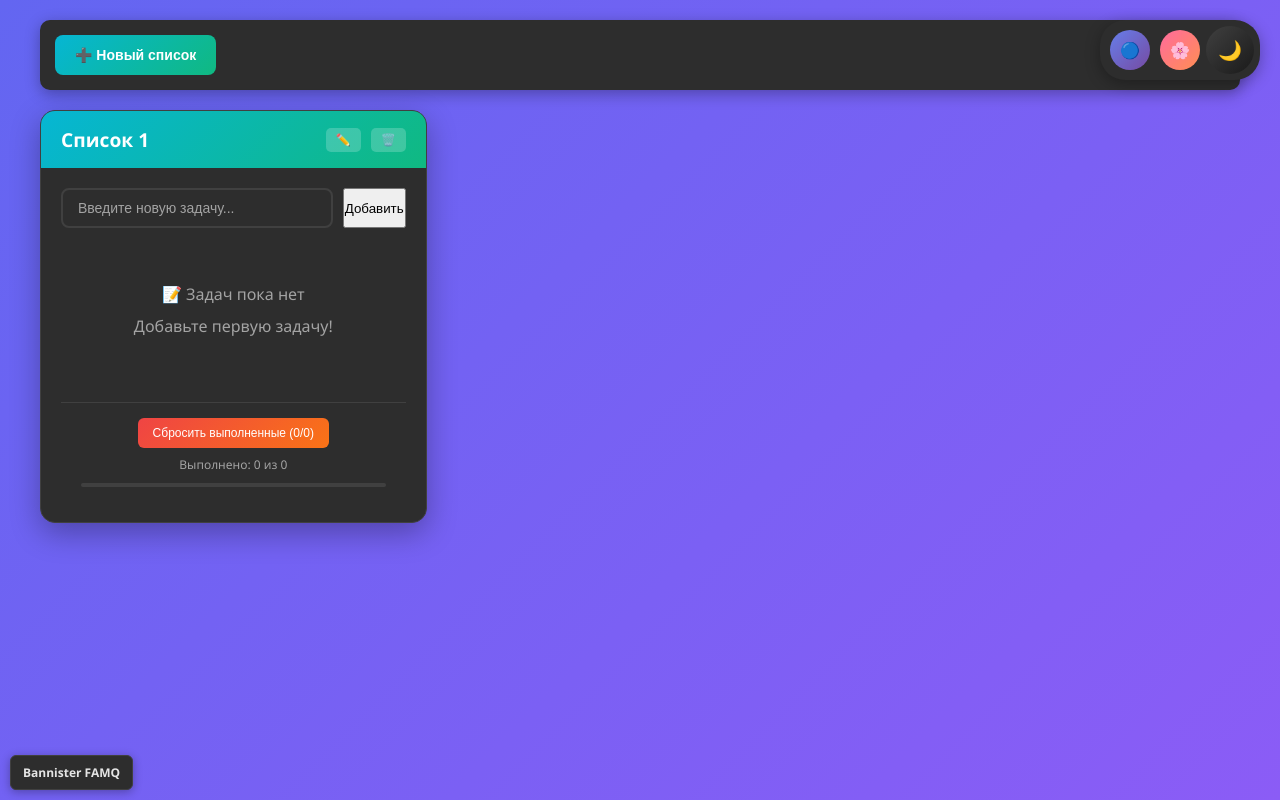
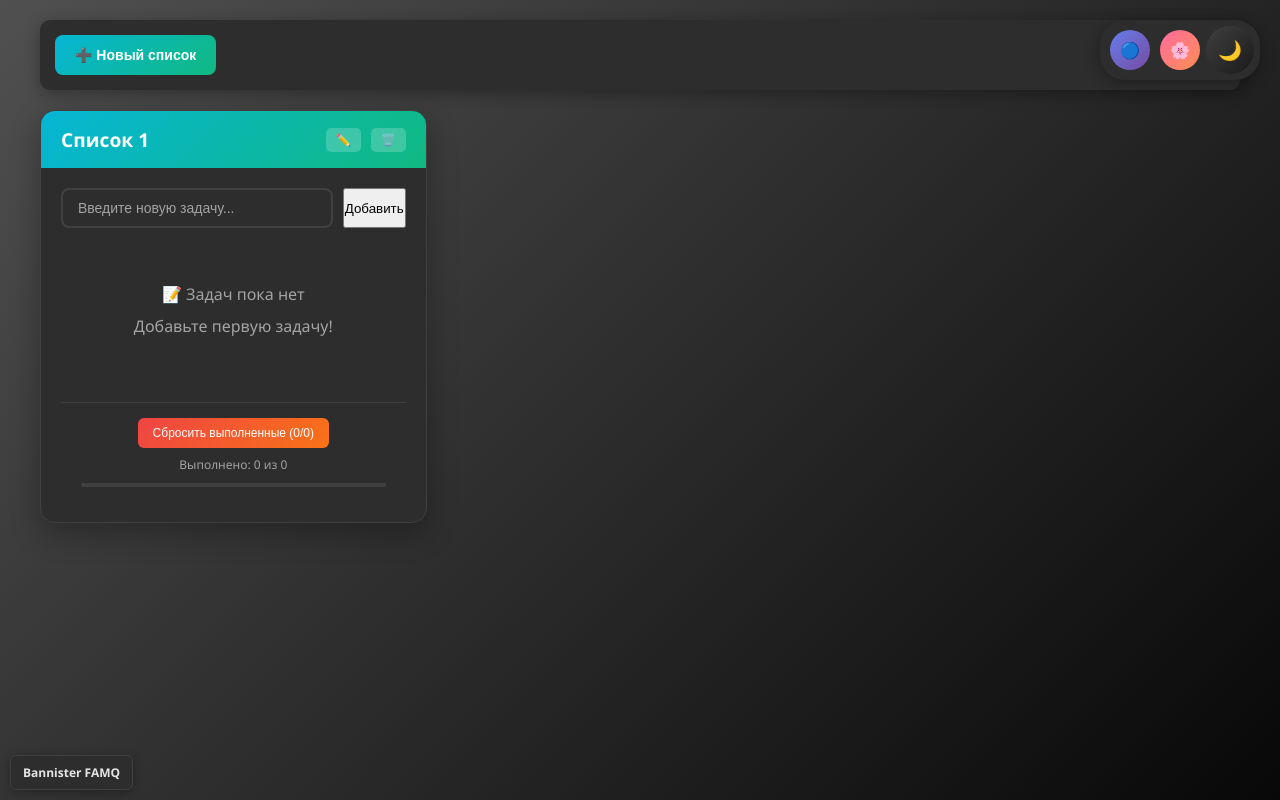
Before and after one commit to unxknwnz/tasks-app, a plain HTML site: page index.html in a window 1280 px wide. Both pictures are taken after a click on the button "Тёмная тема". Drawn offline with Linux system fonts and the light colour scheme.

Commit message:
Update style v2

```diff
--- a/style.css
+++ b/style.css
@@ -39,12 +39,12 @@
 /* Тёмная тема */
 [data-theme="dark"] {
     --primary-color: #6366f1;
-    --primary-gradient: linear-gradient(135deg, #6366f1 0%, #8b5cf6 100%);
+    --primary-gradient: linear-gradient(135deg, #505050 0%, #080808 100%);
     --secondary-color: #06b6d4;
     --secondary-gradient: linear-gradient(135deg, #06b6d4 0%, #10b981 100%);
     --accent-color: #ef4444;
     --accent-gradient: linear-gradient(135deg, #ef4444 0%, #f97316 100%);
-    --background-color: #1a1a1a;
+    --background-color: #1f1f1f;
     --card-bg: #2d2d2d;
     --text-color: #e5e5e5;
     --text-muted: #a3a3a3;
```
